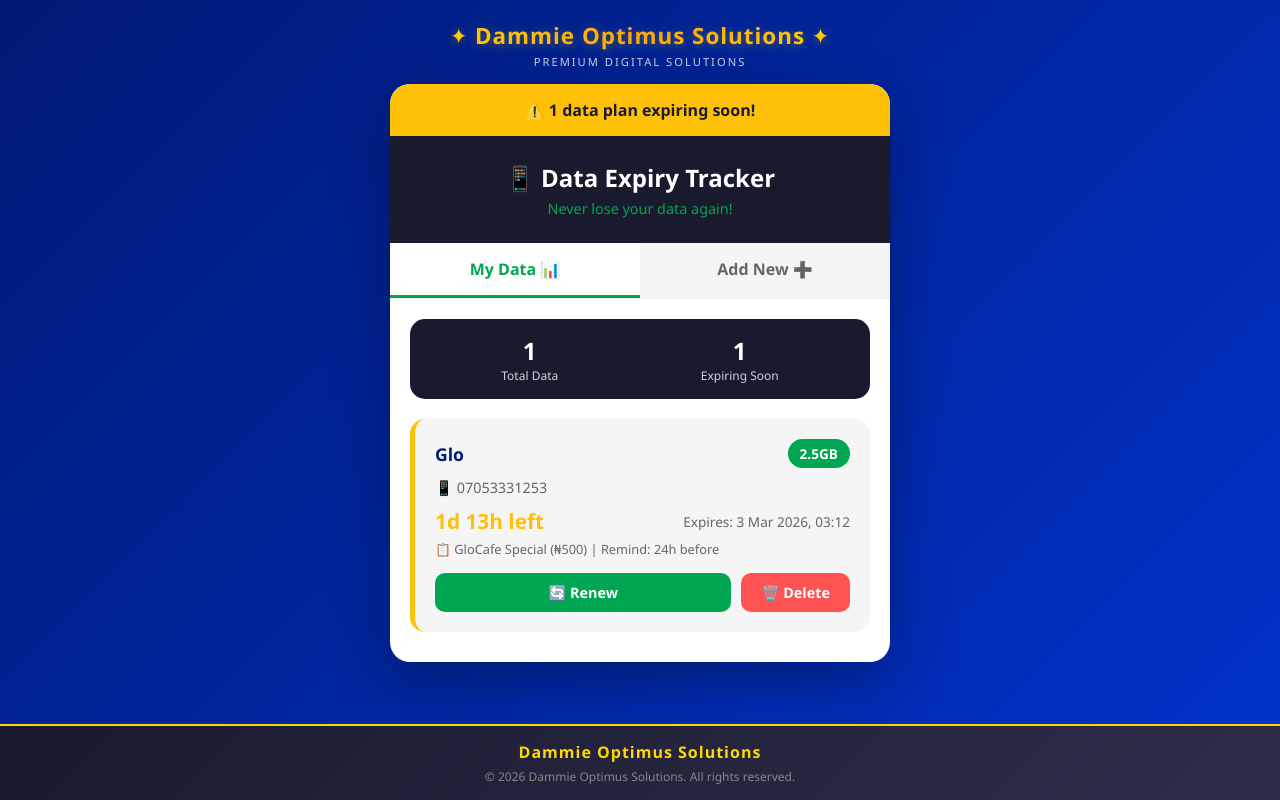
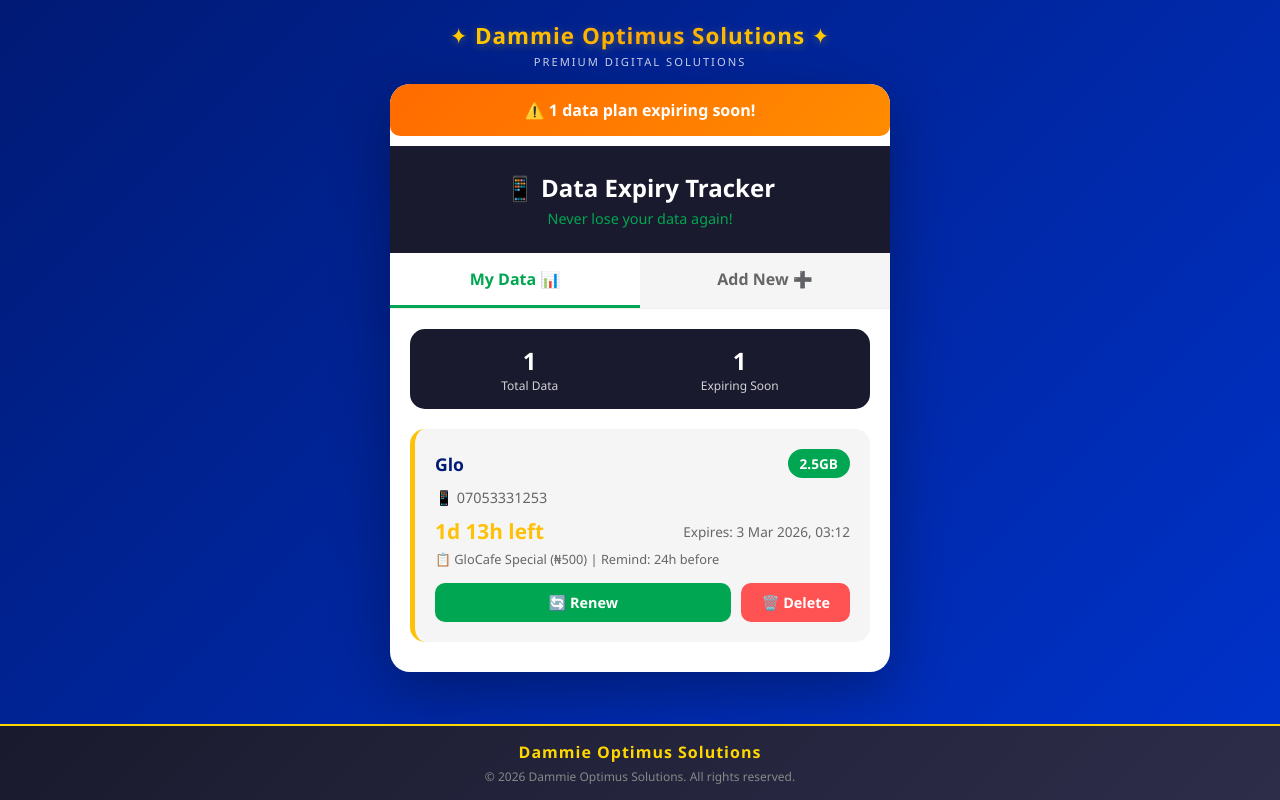
Before and after one commit to EngrDammie/data-tracker, a plain HTML site: page index.html in a window 1280 px wide. Drawn offline with Linux system fonts and the light colour scheme.

Commit message:
Fixed notification banner color - orange with white text

```diff
--- a/index.html
+++ b/index.html
@@ -55,7 +55,7 @@
     .summary-item .number { font-size: 1.5rem; font-weight: bold; }
     .summary-item .label { font-size: 0.75rem; opacity: 0.8; }
     @keyframes fadeIn { from { opacity: 0; transform: translateY(10px); } to { opacity: 1; transform: translateY(0); } }
-    .notification-banner { background: var(--warning); color: var(--dark); padding: 15px; text-align: center; font-weight: 600; display: none; }
+    .notification-banner { background: linear-gradient(135deg, #FF6B00 0%, #FF8C00 100%); color: white; padding: 15px; text-align: center; font-weight: 600; display: none; border-radius: 10px; margin-bottom: 10px; }
     .notification-banner.show { display: block; }
     .exact-time { font-size: 0.8rem; color: var(--gray); margin-top: 5px; }
     .footer { position: fixed; bottom: 0; left: 0; right: 0; background: linear-gradient(135deg, #1a1a2e 0%, #2d2d4a 100%); padding: 15px 20px; text-align: center; border-top: 2px solid var(--gold); z-index: 100; }
```
